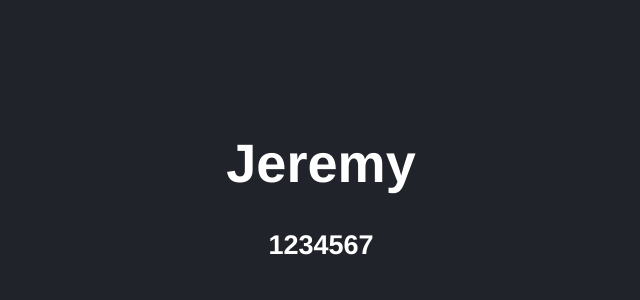
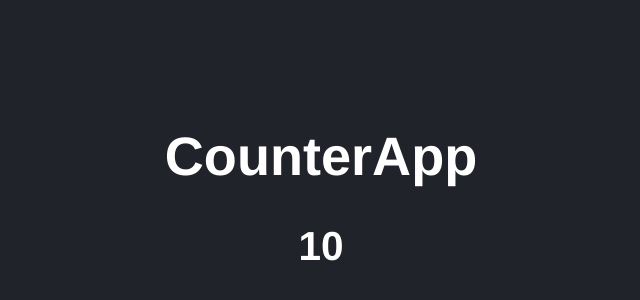
Before and after one commit to jeremyandes/react-cero-a-experto, a React (Vite) app in the folder apps/03-counter-app-vite/: page / in a window 1280 px wide. Shown: the part 212-512 px from the top of the page, without its empty margins (327-967 px from the left). Built offline with nearby package versions, Linux system fonts and the light colour scheme.

Commit message:
43. Tarea - Componente CounterApp

```diff
--- /dev/null
+++ b/apps/03-counter-app-vite/src/CounterApp.jsx
@@ -0,0 +1,14 @@
+import PropTypes from 'prop-types'
+
+export const CounterApp = ({ value }) => {
+    return (
+        <>
+            <h1>CounterApp</h1>
+            <h2>{value}</h2>
+        </>
+    )
+}
+
+CounterApp.propTypes = {
+    value: PropTypes.number.isRequired,
+}
--- a/apps/03-counter-app-vite/src/main.jsx
+++ b/apps/03-counter-app-vite/src/main.jsx
@@ -2,12 +2,13 @@
 import ReactDOM from 'react-dom/client';
 
 // import { App } from './App';
-import { FirstApp } from './FirstApp';
+// import { FirstApp } from './FirstApp';
+import { CounterApp } from './CounterApp';
 
 import './styles.css';
 
 ReactDOM.createRoot(document.getElementById('root')).render(
     <React.StrictMode>
-        <FirstApp title='Jeremy' subtitle={1234567} />
+        <CounterApp value={10}/>
     </React.StrictMode>
 );
```
